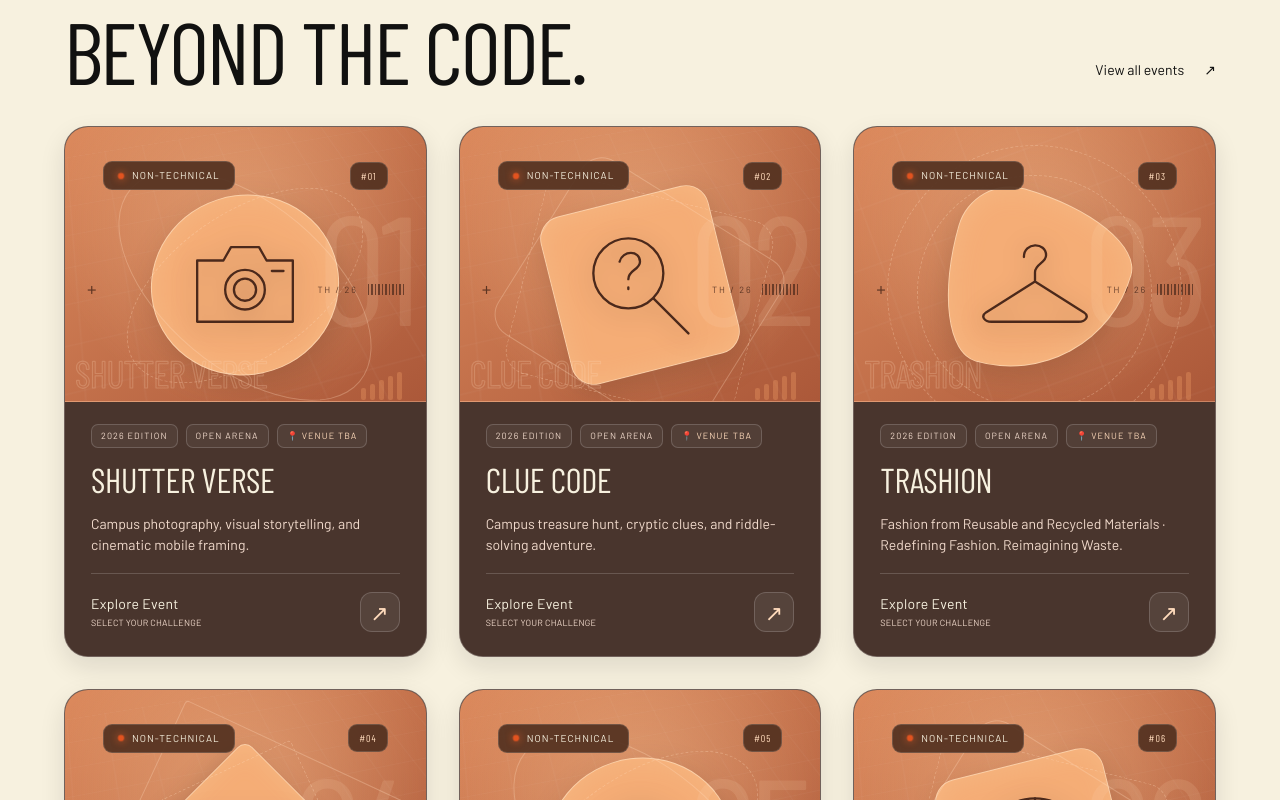
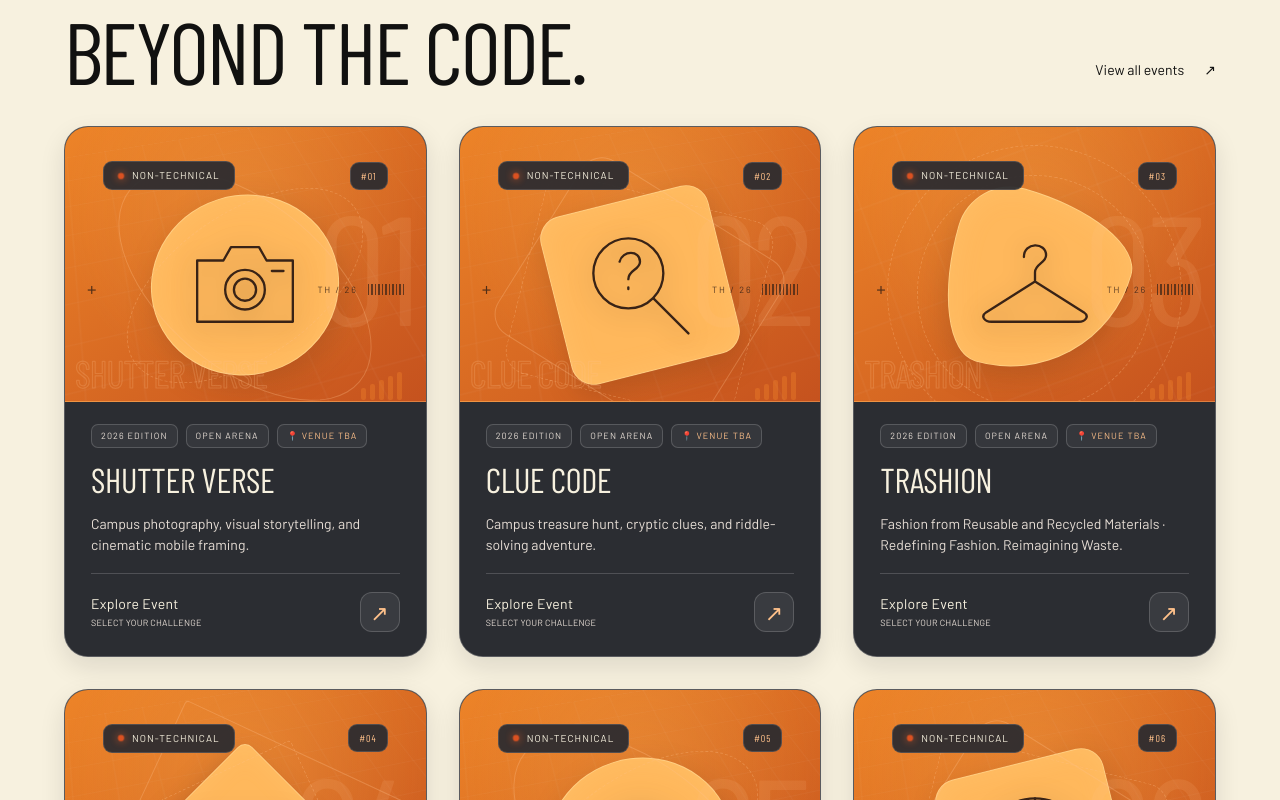
Before and after one commit to akilomer06/talent-hunt-2k26, a React (Vite) app in the folder logo-countdown-review/: page / in a window 1280 px wide. Shown: the part 3980-4780 px from the top of the page. Built offline with nearby package versions, Linux system fonts and the light colour scheme.

Commit message:
Refine orange cards with tangerine artwork and graphite panels

```diff
--- a/logo-countdown-review/src/styles/poster-theme.css
+++ b/logo-countdown-review/src/styles/poster-theme.css
@@ -465,13 +465,13 @@ em {
   color-scheme: dark;
 }
 .event-card.card-orange {
-  --muted: #f0d9cb;
-  --card-body: #49352d;
-  --card-badge: #51301fe8;
-  --poster-accent: #ffdbbc;
-  --poster-fill: #ffad70;
-  --poster-border: #ffc391;
-  --poster-glow: #ff97532b;
+  --muted: #e6ddd5;
+  --card-body: #2b2d32;
+  --card-badge: #292b30ed;
+  --poster-accent: #ffc18a;
+  --poster-fill: #ff922e;
+  --poster-border: #ffa64d;
+  --poster-glow: #ff8a242b;
 }
 .event-card > a {
   background: var(--card-body);
@@ -613,9 +613,9 @@ em {
 }
 .event-card.card-orange a:hover .card-arrow,
 .event-card.card-orange a:focus-visible .card-arrow {
-  background: var(--orange);
+  background: var(--poster-fill);
   color: var(--ink);
-  border-color: var(--orange);
+  border-color: var(--poster-fill);
 }
 .event-art.art-hero,
 .featured-art {
@@ -635,8 +635,8 @@ em {
 }
 .event-card .event-art.art-orange {
   background:
-    radial-gradient(ellipse at 50% 35%, #ffd2a260, transparent 75%),
-    linear-gradient(145deg, #dc8a5d, #ab5839);
+    radial-gradient(ellipse at 50% 30%, #ffce6a33, transparent 70%),
+    linear-gradient(145deg, #ed8428, #c5521e);
 }
 .event-card .art-grid {
   opacity: 0.4;
@@ -652,11 +652,11 @@ em {
     0 12px 28px #152e4e40;
 }
 .event-card .art-orange .art-sculpture {
-  background: #f5ad76;
-  border-color: #ffe7c999;
+  background: #ffb85c;
+  border-color: #ffe0a18c;
   box-shadow:
-    inset 0 0 30px #ffe3b533,
-    0 12px 28px #65351d40;
+    inset 0 0 30px #ffe1a126,
+    0 12px 28px #70331540;
 }
 .event-card .event-art > svg,
 .event-card .event-art.art-orange > svg {
@@ -664,10 +664,10 @@ em {
   filter: drop-shadow(0 4px 12px #0005);
 }
 .event-card .event-art.art-orange > svg {
-  stroke: #4b291b;
+  stroke: #392316;
 }
 .event-card .art-orange .art-caption {
-  color: #4b291b;
+  color: #392316;
 }
 .event-card .art-orange .art-crosshair {
   color: inherit;
```
Also changed, not shown: 1 other file (tests, documents, lock files or other folders).
